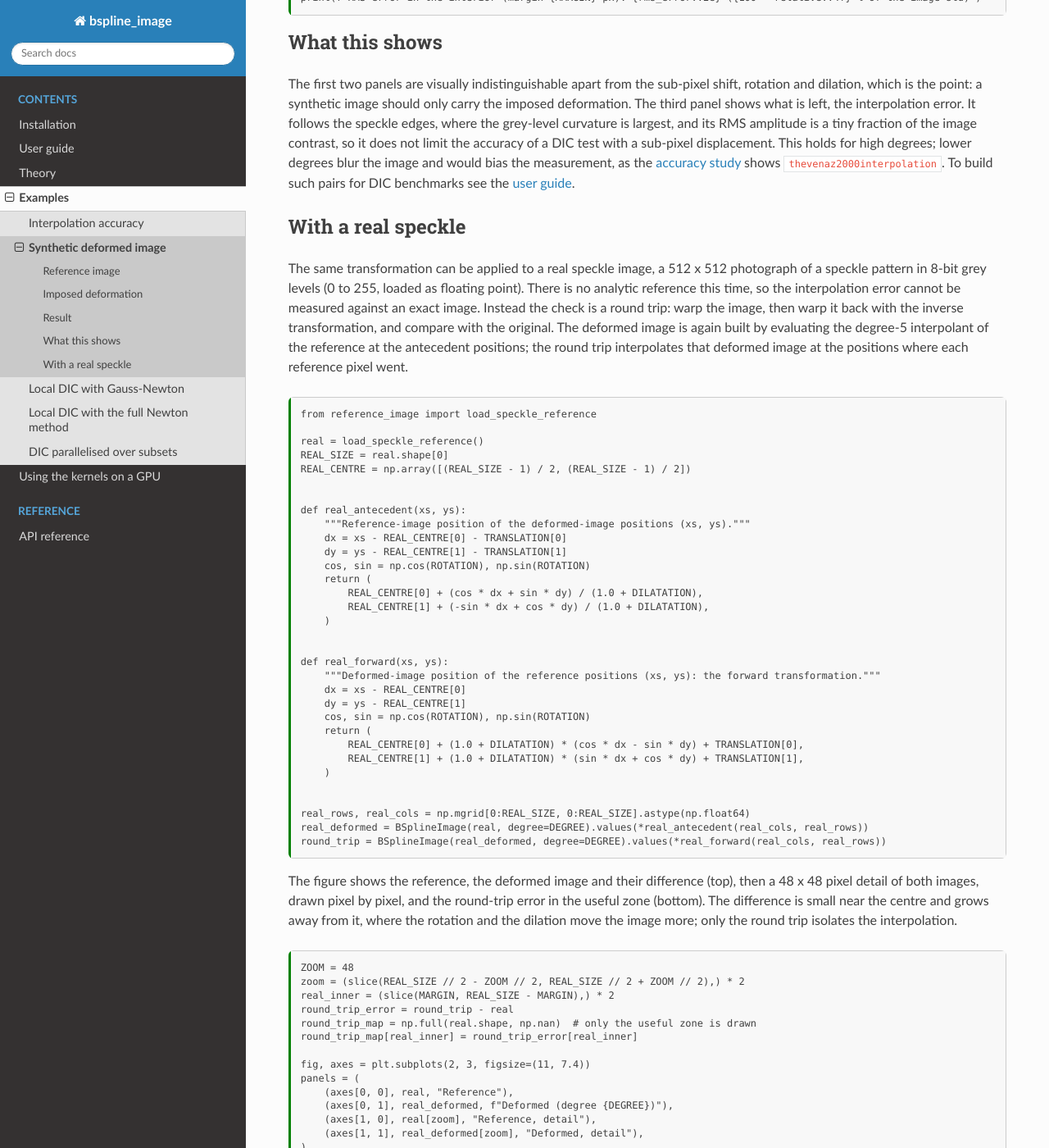
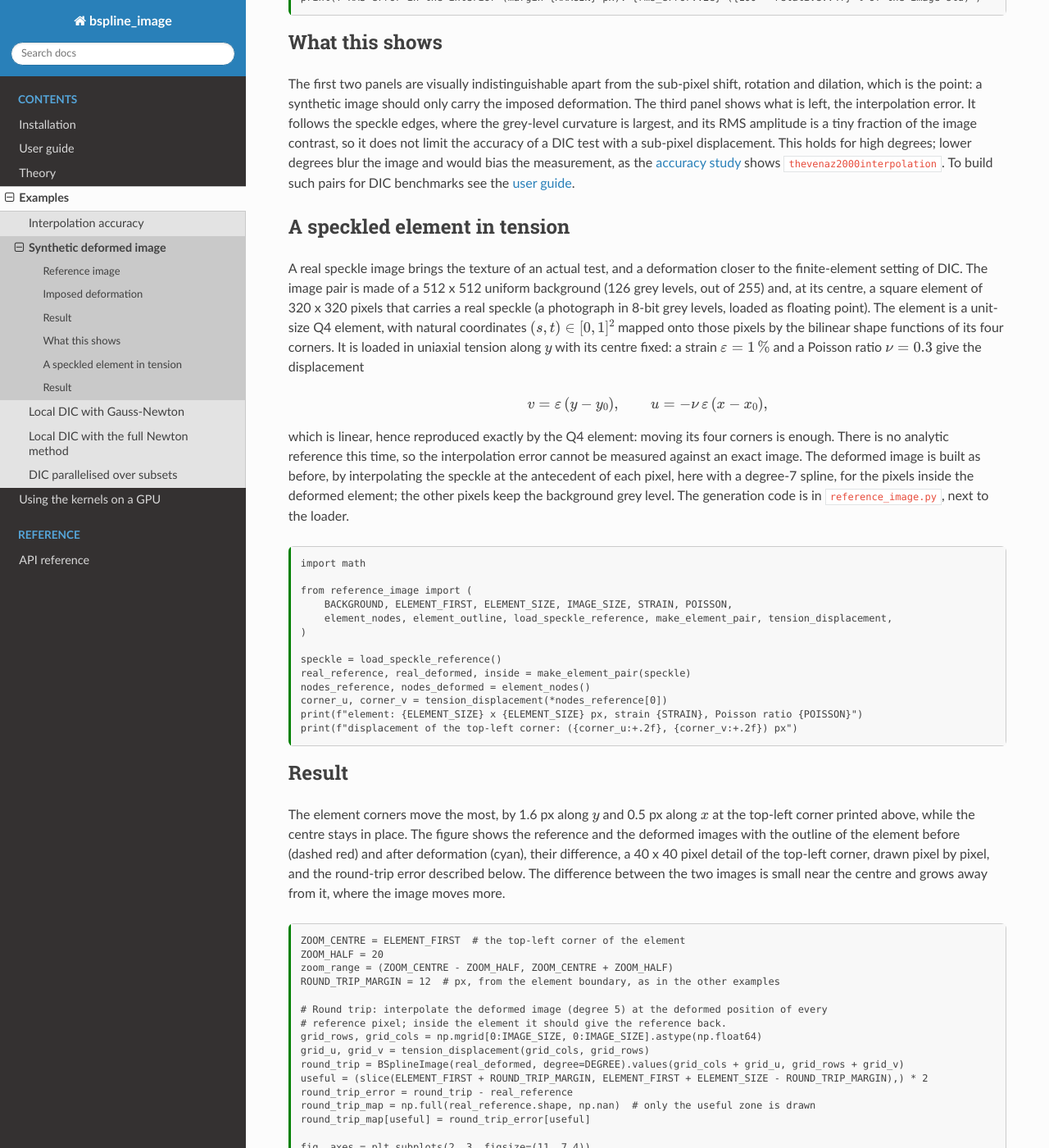
Before and after one commit to thibaultbarret/bspline_image, a Sphinx documentation site: the page built from docs/sphinx/examples/synthetic_image.md, in a window 1280 px wide and 1400 px high, scrolled down 1990 px. Shown: the whole window at 82% size. Built offline with Sphinx 7.4.7 and the Read the Docs theme 3.1.0, drawn with Linux system fonts in a browser that asks for light colours; cross-references to code outside the pages are shown as plain code; the version number is read from the project's files by our own code; some of the changed text lies outside the part shown.

Commit message:
docs: correlate a speckled element in uniaxial tension

````diff
--- a/docs/sphinx/examples/reference_image.py
+++ b/docs/sphinx/examples/reference_image.py
@@ -43,3 +43,90 @@ def plot_subset_context(image: np.ndarray, centre: tuple[int, int], half_size: i
         ax.set_ylabel("y (row, px)")
     fig.tight_layout()
     return fig
+
+
+# ---------------------------------------------------------------------------------------
+# A speckled element in uniaxial tension: the image pair of the synthetic-image and the
+# parallel-subsets pages.
+#
+# The element is a unit-size Q4 element, (s, t) in [0, 1]^2, whose four corners are mapped
+# onto a ELEMENT_SIZE x ELEMENT_SIZE square of pixels at the centre of the image. Positions
+# are in pixel units, with the pixel (row, column) centred on integer coordinates (x = column,
+# y = row), so the element spans half a pixel beyond its first and last pixel.
+# ---------------------------------------------------------------------------------------
+IMAGE_SIZE = 512
+ELEMENT_SIZE = 320
+BACKGROUND = 126.0  # grey level of the uniform background
+STRAIN = 0.01  # axial strain along y
+POISSON = 0.3  # transverse strain is -POISSON * STRAIN along x
+SPLINE_DEGREE = 7  # degree of the interpolant that generates the deformed image
+ELEMENT_CENTRE = (IMAGE_SIZE - 1) / 2  # x0 = y0, the fixed centre of the element
+ELEMENT_FIRST = IMAGE_SIZE // 2 - ELEMENT_SIZE // 2  # first pixel of the element in the image
+
+# Natural coordinates (s, t) of the nodes, counter-clockwise from the top-left corner.
+NODES_ST = np.array([[0.0, 0.0], [1.0, 0.0], [1.0, 1.0], [0.0, 1.0]])
+
+
+def q4_shape_functions(s, t) -> np.ndarray:
+    """Bilinear shape functions of the Q4 element, shape ``(4, *np.shape(s))``."""
+    s, t = np.asarray(s, dtype=np.float64), np.asarray(t, dtype=np.float64)
+    return np.array([(1 - s) * (1 - t), s * (1 - t), s * t, (1 - s) * t])
+
+
+def q4_map(s, t, nodes: np.ndarray):
+    """Position ``(x, y)`` of the natural coordinates ``(s, t)`` for the 4 node positions ``nodes``."""
+    n = q4_shape_functions(s, t)
+    return np.tensordot(nodes[:, 0], n, axes=1), np.tensordot(nodes[:, 1], n, axes=1)
+
+
+def tension_displacement(x, y):
+    """Theoretical displacement ``(u, v)`` of uniaxial tension along y, the centre being fixed."""
+    return -POISSON * STRAIN * (np.asarray(x) - ELEMENT_CENTRE), STRAIN * (np.asarray(y) - ELEMENT_CENTRE)
+
+
+def element_nodes() -> tuple[np.ndarray, np.ndarray]:
+    """Return the ``(4, 2)`` node positions of the element in the reference and deformed images."""
+    half = ELEMENT_SIZE / 2
+    reference = ELEMENT_CENTRE + half * (2 * NODES_ST - 1)
+    u, v = tension_displacement(reference[:, 0], reference[:, 1])
+    return reference, reference + np.stack([u, v], axis=1)
+
+
+def natural_coordinates(x, y, nodes: np.ndarray):
+    """Natural coordinates ``(s, t)`` of the positions ``(x, y)`` in an element with rectangular ``nodes``."""
+    return (x - nodes[0, 0]) / (nodes[1, 0] - nodes[0, 0]), (y - nodes[0, 1]) / (nodes[3, 1] - nodes[0, 1])
+
+
+def make_element_pair(speckle: np.ndarray):
+    """Build the image pair from the full speckle image.
+
+    Return ``(reference, deformed, inside)``: the two images in grey levels and the boolean
+    mask of the pixels of the deformed image that lie inside the deformed element. The
+    reference is the speckle inside the element and ``BACKGROUND`` outside. The deformed
+    image is obtained by interpolating the speckle of the element, with a spline of degree
+    ``SPLINE_DEGREE``, at the antecedent of every pixel of the deformed element; the other
+    pixels stay at ``BACKGROUND``.
+    """
+    from bspline_image import BSplineImage
+
+    last = ELEMENT_FIRST + ELEMENT_SIZE
+    crop = speckle[ELEMENT_FIRST:last, ELEMENT_FIRST:last]
+    reference = np.full((IMAGE_SIZE, IMAGE_SIZE), BACKGROUND)
+    reference[ELEMENT_FIRST:last, ELEMENT_FIRST:last] = crop
+
+    nodes_reference, nodes_deformed = element_nodes()
+    rows, cols = np.mgrid[0:IMAGE_SIZE, 0:IMAGE_SIZE].astype(np.float64)
+    s, t = natural_coordinates(cols, rows, nodes_deformed)
+    inside = (s >= 0) & (s <= 1) & (t >= 0) & (t <= 1)
+    source_x, source_y = q4_map(s[inside], t[inside], nodes_reference)
+
+    deformed = np.full((IMAGE_SIZE, IMAGE_SIZE), BACKGROUND)
+    spline = BSplineImage(crop, degree=SPLINE_DEGREE)
+    deformed[inside] = spline.values(source_x - ELEMENT_FIRST, source_y - ELEMENT_FIRST)
+    return reference, deformed, inside
+
+
+def element_outline(nodes: np.ndarray) -> tuple[np.ndarray, np.ndarray]:
+    """Closed polygon ``(xs, ys)`` through the four nodes, for ``ax.plot``."""
+    closed = np.vstack([nodes, nodes[:1]])
+    return closed[:, 0], closed[:, 1]
--- a/docs/sphinx/examples/synthetic_image.md
+++ b/docs/sphinx/examples/synthetic_image.md
@@ -132,80 +132,89 @@ bias the measurement, as the {doc}`accuracy study <interpolation_accuracy>` show
 {cite}`thevenaz2000interpolation`. To build such pairs for DIC benchmarks see the
 {ref}`user guide <user-guide-dic>`.
 
-## With a real speckle
+## A speckled element in tension
 
-The same transformation can be applied to a real speckle image, a 512 x 512 photograph of a
-speckle pattern in 8-bit grey levels (0 to 255, loaded as floating point). There is no analytic
-reference this time, so the interpolation error cannot be measured against an exact image.
-Instead the check is a round trip: warp the image, then warp it back with the inverse
-transformation, and compare with the original. The deformed image is again built by
-evaluating the degree-5 interpolant of the reference at the antecedent positions; the round
-trip interpolates that deformed image at the positions where each reference pixel went.
+A real speckle image brings the texture of an actual test, and a deformation closer to the
+finite-element setting of DIC. The image pair is made of a 512 x 512 uniform background
+(126 grey levels, out of 255) and, at its centre, a square element of 320 x 320 pixels that
+carries a real speckle (a photograph in 8-bit grey levels, loaded as floating point). The
+element is a unit-size Q4 element, with natural coordinates $(s, t) \in [0, 1]^2$ mapped onto
+those pixels by the bilinear shape functions of its four corners. It is loaded in uniaxial
+tension along $y$ with its centre fixed: a strain $\varepsilon = 1\,\%$ and a Poisson ratio
+$\nu = 0.3$ give the displacement
+
+$$
+v = \varepsilon\,(y - y_0) , \qquad u = -\nu\,\varepsilon\,(x - x_0) ,
+$$
+
+which is linear, hence reproduced exactly by the Q4 element: moving its four corners is enough.
+There is no analytic reference this time, so the interpolation error cannot be measured against
+an exact image. The deformed image is built as before, by interpolating the speckle at the
+antecedent of each pixel, here with a degree-7 spline, for the pixels inside the deformed
+element; the other pixels keep the background grey level. The generation code is in
+`reference_image.py`, next to the loader.
 
 ```{code-cell} ipython3
-from reference_image import load_speckle_reference
+import math
 
-real = load_speckle_reference()
-REAL_SIZE = real.shape[0]
-REAL_CENTRE = np.array([(REAL_SIZE - 1) / 2, (REAL_SIZE - 1) / 2])
+from reference_image import (
+    BACKGROUND, ELEMENT_FIRST, ELEMENT_SIZE, IMAGE_SIZE, STRAIN, POISSON,
+    element_nodes, element_outline, load_speckle_reference, make_element_pair, tension_displacement,
+)
 
-
-def real_antecedent(xs, ys):
-    """Reference-image position of the deformed-image positions (xs, ys)."""
-    dx = xs - REAL_CENTRE[0] - TRANSLATION[0]
-    dy = ys - REAL_CENTRE[1] - TRANSLATION[1]
-    cos, sin = np.cos(ROTATION), np.sin(ROTATION)
-    return (
-        REAL_CENTRE[0] + (cos * dx + sin * dy) / (1.0 + DILATATION),
-        REAL_CENTRE[1] + (-sin * dx + cos * dy) / (1.0 + DILATATION),
-    )
-
-
-def real_forward(xs, ys):
-    """Deformed-image position of the reference positions (xs, ys): the forward transformation."""
-    dx = xs - REAL_CENTRE[0]
-    dy = ys - REAL_CENTRE[1]
-    cos, sin = np.cos(ROTATION), np.sin(ROTATION)
-    return (
-        REAL_CENTRE[0] + (1.0 + DILATATION) * (cos * dx - sin * dy) + TRANSLATION[0],
-        REAL_CENTRE[1] + (1.0 + DILATATION) * (sin * dx + cos * dy) + TRANSLATION[1],
-    )
-
-
-real_rows, real_cols = np.mgrid[0:REAL_SIZE, 0:REAL_SIZE].astype(np.float64)
-real_deformed = BSplineImage(real, degree=DEGREE).values(*real_antecedent(real_cols, real_rows))
-round_trip = BSplineImage(real_deformed, degree=DEGREE).values(*real_forward(real_cols, real_rows))
+speckle = load_speckle_reference()
+real_reference, real_deformed, inside = make_element_pair(speckle)
+nodes_reference, nodes_deformed = element_nodes()
+corner_u, corner_v = tension_displacement(*nodes_reference[0])
+print(f"element: {ELEMENT_SIZE} x {ELEMENT_SIZE} px, strain {STRAIN}, Poisson ratio {POISSON}")
+print(f"displacement of the top-left corner: ({corner_u:+.2f}, {corner_v:+.2f}) px")
 ```
 
-The figure shows the reference, the deformed image and their difference (top), then a 48 x 48
-pixel detail of both images, drawn pixel by pixel, and the round-trip error in the useful zone (bottom). The
-difference is small near the centre and grows away from it, where the rotation and the dilation
-move the image more; only the round trip isolates the interpolation.
+## Result
+
+The element corners move the most, by 1.6 px along $y$ and 0.5 px along $x$ at the top-left
+corner printed above, while the centre stays in place. The figure shows the reference and the
+deformed images with the outline of the element before (dashed red) and after deformation
+(cyan), their difference, a 40 x 40 pixel detail of the top-left corner, drawn pixel by pixel,
+and the round-trip error described below. The difference between the two images is small near
+the centre and grows away from it, where the image moves more.
 
 ```{code-cell} ipython3
-ZOOM = 48
-zoom = (slice(REAL_SIZE // 2 - ZOOM // 2, REAL_SIZE // 2 + ZOOM // 2),) * 2
-real_inner = (slice(MARGIN, REAL_SIZE - MARGIN),) * 2
-round_trip_error = round_trip - real
-round_trip_map = np.full(real.shape, np.nan)  # only the useful zone is drawn
-round_trip_map[real_inner] = round_trip_error[real_inner]
+ZOOM_CENTRE = ELEMENT_FIRST  # the top-left corner of the element
+ZOOM_HALF = 20
+zoom_range = (ZOOM_CENTRE - ZOOM_HALF, ZOOM_CENTRE + ZOOM_HALF)
+ROUND_TRIP_MARGIN = 12  # px, from the element boundary, as in the other examples
+
+# Round trip: interpolate the deformed image (degree 5) at the deformed position of every
+# reference pixel; inside the element it should give the reference back.
+grid_rows, grid_cols = np.mgrid[0:IMAGE_SIZE, 0:IMAGE_SIZE].astype(np.float64)
+grid_u, grid_v = tension_displacement(grid_cols, grid_rows)
+round_trip = BSplineImage(real_deformed, degree=DEGREE).values(grid_cols + grid_u, grid_rows + grid_v)
+useful = (slice(ELEMENT_FIRST + ROUND_TRIP_MARGIN, ELEMENT_FIRST + ELEMENT_SIZE - ROUND_TRIP_MARGIN),) * 2
+round_trip_error = round_trip - real_reference
+round_trip_map = np.full(real_reference.shape, np.nan)  # only the useful zone is drawn
+round_trip_map[useful] = round_trip_error[useful]
 
 fig, axes = plt.subplots(2, 3, figsize=(11, 7.4))
-panels = (
-    (axes[0, 0], real, "Reference"),
-    (axes[0, 1], real_deformed, f"Deformed (degree {DEGREE})"),
-    (axes[1, 0], real[zoom], "Reference, detail"),
-    (axes[1, 1], real_deformed[zoom], "Deformed, detail"),
-)
-for ax, data, title in panels:
-    # Pixel-by-pixel rendering for the details only; the full images are resampled smoothly.
-    ax.imshow(data, cmap="gray", vmin=0, vmax=255, interpolation="nearest" if data.shape[0] == ZOOM else "auto")
+for ax, data, title in (
+    (axes[0, 0], real_reference, "Reference"),
+    (axes[0, 1], real_deformed, "Deformed"),
+    (axes[1, 0], real_reference, "Reference, corner detail"),
+    (axes[1, 1], real_deformed, "Deformed, corner detail"),
+):
+    ax.imshow(data, cmap="gray", vmin=0, vmax=255, interpolation="nearest" if ax in axes[1] else "auto")
+    ax.plot(*element_outline(nodes_reference), "--", color="tab:red", linewidth=1.2)
+    ax.plot(*element_outline(nodes_deformed), "-", color="tab:cyan", linewidth=1.2)
     ax.set_title(title)
+for ax in axes[1, :2]:
+    ax.set_xlim(*zoom_range)
+    ax.set_ylim(zoom_range[1], zoom_range[0])
+difference = real_deformed - real_reference
 for ax, data, title in (
-    (axes[0, 2], real_deformed - real, "Deformed - reference"),
+    (axes[0, 2], difference, "Deformed - reference"),
     (axes[1, 2], round_trip_map, "Round trip - reference (useful zone)"),
 ):
-    limit = np.nanmax(np.abs(data[real_inner]))
+    limit = np.nanmax(np.abs(data[useful]))
     im = ax.imshow(data, cmap="RdBu_r", vmin=-limit, vmax=limit)
     ax.set_title(title)
     fig.colorbar(im, ax=ax, fraction=0.046, label="grey levels")
@@ -215,29 +224,42 @@ for ax in axes.ravel():
 fig.tight_layout()
 plt.show()
 
-round_trip_rms = np.sqrt(np.mean(round_trip_error[real_inner] ** 2))
-round_trip_max = np.abs(round_trip_error[real_inner]).max()
-saturated = np.mean(real == 0)
+round_trip_rms = np.sqrt(np.mean(round_trip_error[useful] ** 2))
+round_trip_max = np.abs(round_trip_error[useful]).max()
+saturated = np.mean(speckle == 0)
 print(
-    f"Round trip, interior (margin {MARGIN} px): RMS {round_trip_rms:.2f} grey levels "
-    f"({100 * round_trip_rms / real.std():.2f} % of the image std), max {round_trip_max:.2f}"
+    f"Round trip, element interior (margin {ROUND_TRIP_MARGIN} px): RMS {round_trip_rms:.2f} grey levels "
+    f"({100 * round_trip_rms / speckle.std():.2f} % of the speckle std), max {round_trip_max:.2f}"
 )
-print(f"{100 * saturated:.0f} % of the pixels are saturated at 0")
+print(f"{100 * saturated:.0f} % of the speckle pixels are saturated at 0")
 ```
 
-The two successive interpolations leave a residual of well under one percent of the image
-standard deviation. The error map shows a lattice: the interpolation error vanishes where the
-warped positions fall on whole pixels and peaks half-way between them, so the pattern repeats
-about every 27 px, the inverse of the distance $|(1.01 \cos 2^\circ - 1,\ 1.01 \sin 2^\circ)|$,
-and is tilted by the rotation. About 12 % of the pixels of this image are saturated at 0: where a smooth speckle
-spot meets the clipped floor the grey level has a kink, which a smooth spline follows less
-well than the rest of the image. The thresholds of the hidden check are set from the printed
-measurement with a wide margin: 1.5 grey levels RMS and 8 grey levels at most.
+Two checks are made, both hidden. The generated image must have the deformed element where
+the Q4 mapping puts it: the pixels of the element are exactly those whose centre lies inside the
+deformed corners, and every other pixel keeps the background grey level. And the round trip must
+give the reference back inside the element: the two successive interpolations leave a residual
+of about half a grey level RMS, well under one percent of the image standard deviation. About
+12 % of the pixels of the speckle are saturated at 0: where a smooth speckle spot meets the
+clipped floor the grey level has a kink, which a smooth spline follows less well than the rest of
+the image. The thresholds are set from the printed measurement with a margin: 1 grey level RMS
+and 6 grey levels at most.
+
+The error map shows a lattice: the interpolation error vanishes where the warped positions fall
+on whole pixels and peaks half-way between them, so the pattern repeats where the displacement
+changes by one pixel, every 100 px along $y$ (the strain is 1 %) and every 333 px along $x$.
 
 ```{code-cell} ipython3
 :tags: [remove-cell]
 
+expected_columns = (math.ceil(nodes_deformed[0, 0]), math.floor(nodes_deformed[1, 0]))
+expected_rows = (math.ceil(nodes_deformed[0, 1]), math.floor(nodes_deformed[2, 1]))
+columns, rows_inside = np.where(inside.any(axis=0))[0], np.where(inside.any(axis=1))[0]
+assert (columns[0], columns[-1]) == expected_columns, (columns[[0, -1]], expected_columns)
+assert (rows_inside[0], rows_inside[-1]) == expected_rows, (rows_inside[[0, -1]], expected_rows)
+assert inside.sum() == (expected_columns[1] - expected_columns[0] + 1) * (expected_rows[1] - expected_rows[0] + 1)
+assert np.all(real_deformed[~inside] == BACKGROUND)
+assert np.all(real_reference[:ELEMENT_FIRST] == BACKGROUND)
 assert 0.10 < saturated < 0.14, saturated
-assert round_trip_rms < 1.5, f"round-trip RMS error {round_trip_rms:.3f} grey levels, expected below 1.5"
-assert round_trip_max < 8.0, f"round-trip max error {round_trip_max:.3f} grey levels, expected below 8"
+assert round_trip_rms < 1.0, f"round-trip RMS error {round_trip_rms:.3f} grey levels, expected below 1"
+assert round_trip_max < 6.0, f"round-trip max error {round_trip_max:.3f} grey levels, expected below 6"
 ```
````
Also changed, not shown: docs/sphinx/examples/dic_parallel_subsets.md (+81 -47 lines).
